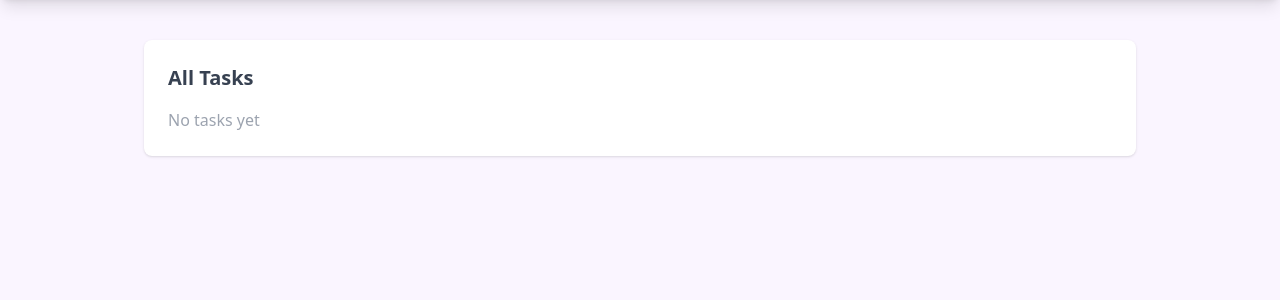
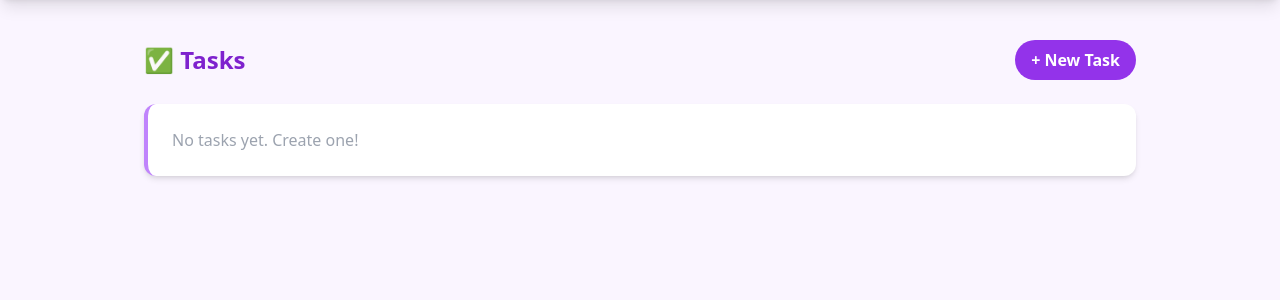
Before and after one commit to lsgourilal2004-byte/ZENBOARD, a Django app: page /tasks/ in a window 1280 px wide. Shown: the part 64-364 px from the top of the page. Run offline with Django 5.2, Linux system fonts and the light colour scheme; a user stored in the database is signed in; data comes from the database, SQL or seed files in the repository; both versions use the stored data as it was after the commit; some libraries are stand-ins or nearby versions.

Commit message:
Add CRUD for projects and tasks

```diff
--- a/tasks/urls.py
+++ b/tasks/urls.py
@@ -4,7 +4,16 @@ from . import views
 urlpatterns = [
     path('', views.dashboard, name='dashboard'),
     path('projects/', views.project_list, name='project_list'),
+    path('projects/create/', views.project_create, name='project_create'),
+    path('projects/edit/<int:pk>/', views.project_edit, name='project_edit'),
+    path('projects/delete/<int:pk>/', views.project_delete, name='project_delete'),
     path('tasks/', views.task_list, name='task_list'),
+
+    # Tasks
+    path('tasks/', views.task_list, name='task_list'),
+    path('tasks/create/', views.task_create, name='task_create'),
+    path('tasks/edit/<int:pk>/', views.task_edit, name='task_edit'),
+    path('tasks/delete/<int:pk>/', views.task_delete, name='task_delete'),
 
     # Auth
     path('register/', views.register_view, name='register'),
--- a/tasks/views.py
+++ b/tasks/views.py
@@ -1,4 +1,4 @@
-from django.shortcuts import render, redirect
+from django.shortcuts import render, redirect, get_object_or_404
 from django.contrib.auth import authenticate, login, logout
 from django.contrib.auth.forms import UserCreationForm, AuthenticationForm
 from django.contrib.auth.decorators import login_required
@@ -15,6 +15,33 @@ def dashboard(request):
 def project_list(request):
     projects = Project.objects.filter(owner=request.user)
     return render(request, 'tasks/project_list.html', {'projects': projects})
+
+@login_required
+def project_create(request):
+    if request.method == 'POST':
+        name = request.POST['name']
+        description = request.POST.get('description', '')
+        Project.objects.create(name=name, description=description, owner=request.user)
+        return redirect('project_list')
+    return render(request, 'tasks/project_form.html', {'action': 'Create'})
+
+@login_required
+def project_edit(request, pk):
+    project = get_object_or_404(Project, id=pk, owner=request.user)
+    if request.method == 'POST':
+        project.name = request.POST['name']
+        project.description = request.POST.get('description', '')
+        project.save()
+        return redirect('project_list')
+    return render(request, 'tasks/project_form.html', {'action': 'Edit', 'project': project})
+
+@login_required
+def project_delete(request, pk):
+    project = get_object_or_404(Project, id=pk, owner=request.user)
+    if request.method == 'POST':
+        project.delete()
+        return redirect('project_list')
+    return render(request, 'tasks/project_confirm_delete.html', {'project': project})
 
 @login_required
 def task_list(request):
@@ -46,3 +73,47 @@ def login_view(request):
 def logout_view(request):
     logout(request)
     return redirect('login')
+@login_required
+def task_create(request):
+    projects = Project.objects.filter(owner=request.user)
+    if request.method == 'POST':
+        title = request.POST['title']
+        description = request.POST.get('description', '')
+        status = request.POST.get('status', 'todo')
+        priority = request.POST.get('priority', 'medium')
+        project_id = request.POST['project']
+        deadline = request.POST.get('deadline') or None
+        project = get_object_or_404(Project, id=project_id, owner=request.user)
+        Task.objects.create(
+            title=title,
+            description=description,
+            status=status,
+            priority=priority,
+            project=project,
+            deadline=deadline
+        )
+        return redirect('task_list')
+    return render(request, 'tasks/task_form.html', {'action': 'Create', 'projects': projects})
+
+@login_required
+def task_edit(request, pk):
+    task = get_object_or_404(Task, id=pk, project__owner=request.user)
+    projects = Project.objects.filter(owner=request.user)
+    if request.method == 'POST':
+        task.title = request.POST['title']
+        task.description = request.POST.get('description', '')
+        task.status = request.POST.get('status', 'todo')
+        task.priority = request.POST.get('priority', 'medium')
+        task.deadline = request.POST.get('deadline') or None
+        task.project = get_object_or_404(Project, id=request.POST['project'], owner=request.user)
+        task.save()
+        return redirect('task_list')
+    return render(request, 'tasks/task_form.html', {'action': 'Edit', 'task': task, 'projects': projects})
+
+@login_required
+def task_delete(request, pk):
+    task = get_object_or_404(Task, id=pk, project__owner=request.user)
+    if request.method == 'POST':
+        task.delete()
+        return redirect('task_list')
+    return render(request, 'tasks/task_confirm_delete.html', {'task': task})
--- a/templates/tasks/task_list.html
+++ b/templates/tasks/task_list.html
@@ -1,20 +1,39 @@
 {% extends 'tasks/base.html' %}
 
-{% block title %}Tasks - Zenboard{% endblock %}
+{% block title %}Tasks - ZenBoard{% endblock %}
 
 {% block content %}
 
-    <div class="bg-white rounded-lg shadow p-6">
-        <h2 class="text-xl font-bold text-gray-700 mb-4">All Tasks</h2>
+    <!-- Header -->
+    <div class="flex justify-between items-center mb-6">
+        <h2 class="text-2xl font-bold text-purple-700">✅ Tasks</h2>
+        <a href="{% url 'task_create' %}" class="bg-purple-600 text-white px-4 py-2 rounded-full font-semibold hover:bg-purple-700 transition">
+            + New Task
+        </a>
+    </div>
+
+    <!-- Task List -->
+    <div class="bg-white rounded-xl shadow-md p-6 border-l-4 border-purple-400">
         {% for task in tasks %}
-            <div class="border-b py-3">
-                <p class="font-semibold text-gray-700">{{ task.title }}</p>
-                <p class="text-gray-500 text-sm">
-                    Status: {{ task.status }} | Priority: {{ task.priority }}
-                </p>
+            <div class="border-b border-gray-100 py-4 flex justify-between items-center">
+                <div>
+                    <p class="font-semibold text-gray-700 text-lg">{{ task.title }}</p>
+                    <p class="text-gray-500 text-sm">{{ task.project.name }}</p>
+                    <div class="flex gap-2 mt-1">
+                        <span class="text-xs bg-purple-100 text-purple-600 px-2 py-0.5 rounded-full">{{ task.status }}</span>
+                        <span class="text-xs bg-gray-100 text-gray-600 px-2 py-0.5 rounded-full">{{ task.priority }}</span>
+                        {% if task.deadline %}
+                            <span class="text-xs bg-red-100 text-red-500 px-2 py-0.5 rounded-full">📅 {{ task.deadline }}</span>
+                        {% endif %}
+                    </div>
+                </div>
+                <div class="flex gap-2">
+                    <a href="{% url 'task_edit' task.id %}" class="bg-yellow-400 text-white px-3 py-1 rounded-full text-sm hover:bg-yellow-500 transition">Edit</a>
+                    <a href="{% url 'task_delete' task.id %}" class="bg-red-500 text-white px-3 py-1 rounded-full text-sm hover:bg-red-600 transition">Delete</a>
+                </div>
             </div>
         {% empty %}
-            <p class="text-gray-400">No tasks yet</p>
+            <p class="text-gray-400">No tasks yet. Create one!</p>
         {% endfor %}
     </div>
 
```
Also changed, not shown: templates/tasks/project_confirm_delete.html (added, +22 -0 lines), templates/tasks/project_form.html (added, +31 -0 lines), templates/tasks/project_list.html (+20 -6 lines), templates/tasks/task_confirm_delete.html (added, +21 -0 lines), templates/tasks/task_form.html (added, +62 -0 lines), db.sqlite3.
